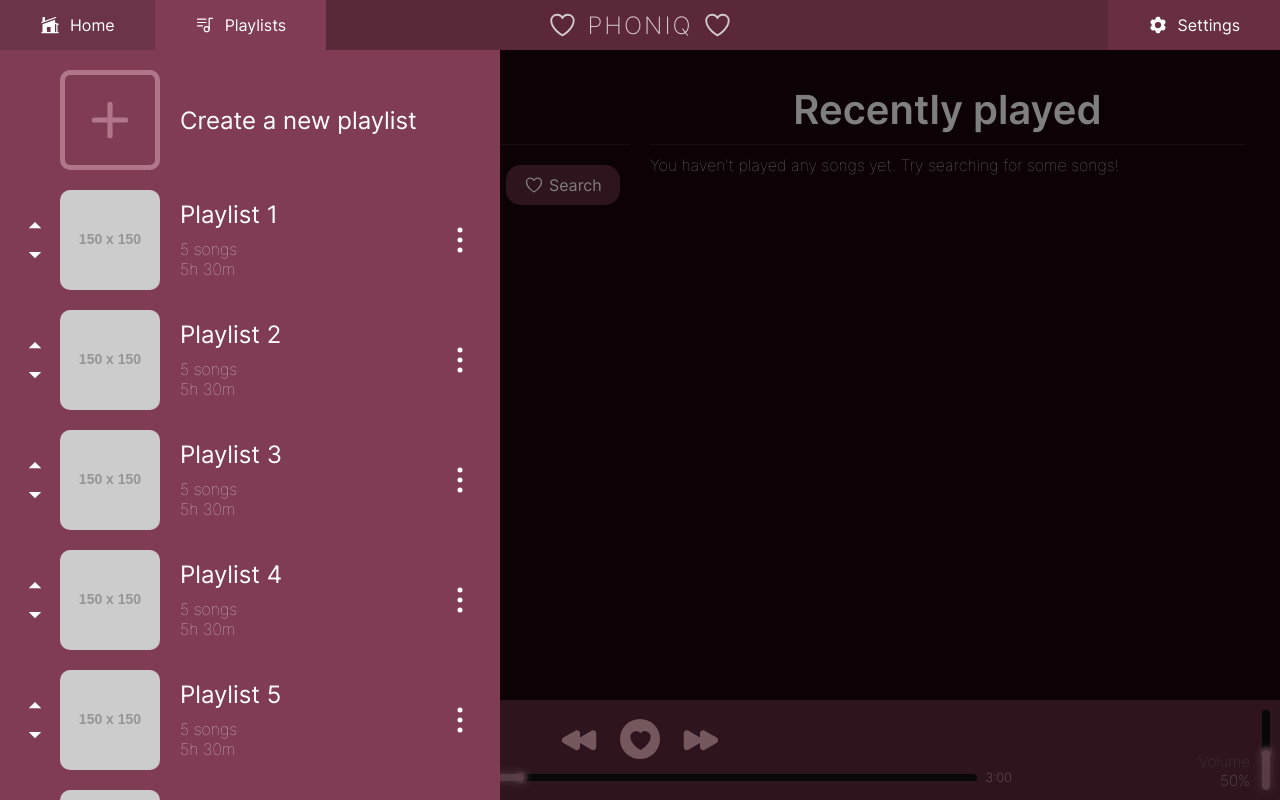
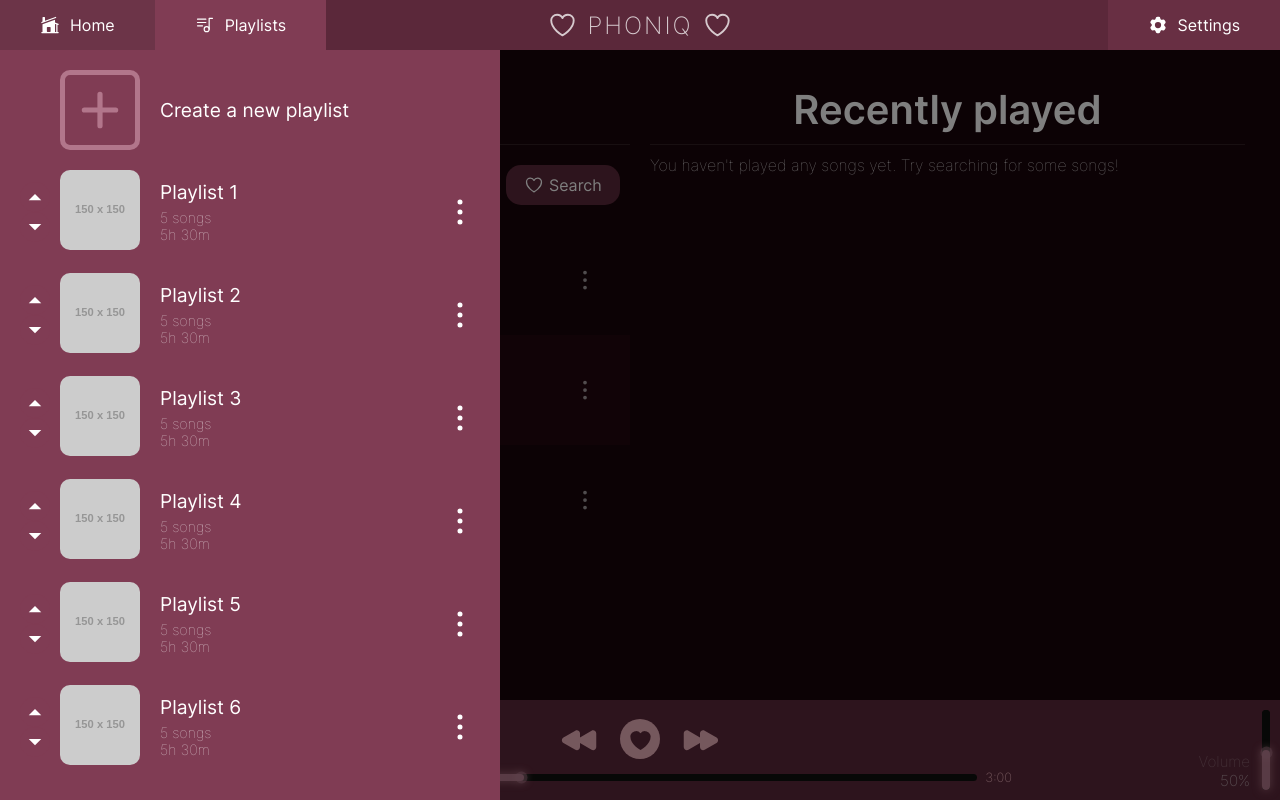
Before and after one commit to Cyclip/phoniq, a React (Vite) app: page / in a window 1280 px wide. Both pictures are taken after a click on the element "Playlists". Shown: the top 800 px of the page. Built offline with nearby package versions, Linux system fonts and the light colour scheme.

Commit message:
Adjust sizes

```diff
--- a/src/App.jsx
+++ b/src/App.jsx
@@ -44,6 +44,7 @@ function App() {
     const onPlaylistSelect = (playlist) => {
         return () => {
             console.log(playlist);
+            setPage("playlist");
         }
     }
 
--- a/src/PlaylistsSidebar.jsx
+++ b/src/PlaylistsSidebar.jsx
@@ -94,6 +94,17 @@ function PlaylistsSidebar(props) {
         }
     }
 
+    function handleItemClick(e) {
+        // make sure not pressing any buttons
+        /* TODO: fix this */
+        const cn = e.target.className;
+        if (cn === "playlist" || cn === "playlistInfo" || cn === "playlistImage") {
+            // select the playlist
+            props.onSelect(e.target.id);
+            props.onClose();
+        }
+    }
+
     return (
         <div className={
             "playlistsSidebar" +
@@ -122,10 +133,7 @@ function PlaylistsSidebar(props) {
                             return (
                                 <div className="playlistItem"
                                     key={index}
-                                    onClick={() => {
-                                        props.onSelect(playlist.id);
-                                        props.onClose();
-                                    }}
+                                    onClick={handleItemClick}
                                 >
                                     <div className="buttonContainer">
                                         <button className="playlistButton"
--- a/src/components/playlist.css
+++ b/src/components/playlist.css
@@ -1,3 +1,8 @@
+:root {
+    /* size */
+    --playlist-size: 80px;
+}
+
 .playlist {
     display: flex;
     justify-content: left;
@@ -6,8 +11,8 @@
 }
 
 .playlist img {
-    width: 100px;
-    height: 100px;
+    width: var(--playlist-size);
+    height: var(--playlist-size);
     object-fit: cover;
     border-radius: 10px;
     overflow: hidden;
@@ -26,12 +31,12 @@
 
 .playlist .playlistInfo h3 {
     font-weight: 400;
-    font-size: 1.5rem;
-    margin-bottom: 10px;
+    font-size: 1.2rem;
+    margin-bottom: 5px;
 }
 
 .playlist .playlistInfo p {
     opacity: 0.7;
-    font-size: 1rem;
+    font-size: 0.9rem;
     font-weight: 100;
 }
--- a/src/components/song.css
+++ b/src/components/song.css
@@ -1,3 +1,8 @@
+:root {
+    /* size */
+    --song-size: 80px;
+}
+
 .song {
     display: flex;
     align-items: center;
@@ -7,8 +12,8 @@
 }
 
 .song .songImage {
-    width: 125px;
-    height: 125px;
+    width: var(--song-size);
+    height: var(--song-size);
     border-radius: 20px;
     overflow: hidden;
     background-color: #D19EA7;
@@ -33,12 +38,12 @@
 
 .song .songInfo {
     width: 100%;
-    height: 125px;
+    height: var(--song-size);
     display: flex;
     align-items: left;
     justify-content: left;
     flex-direction: column;
-    padding: 10px 0;
+    padding: 5px 0;
     box-sizing: border-box;
 }
 
@@ -49,9 +54,8 @@
 .song .songInfo .songArtist {
     color: white;
     opacity: 0.6;
-    font-size: 1rem;
+    font-size: 0.8rem;
     font-weight: 100;
-    margin-bottom: 5px;
     text-transform: uppercase;
     letter-spacing: 2px;
     transition: 0.2s ease-in-out;
@@ -82,8 +86,8 @@
     top: 50%;
     left: 50%;
     transform: translate(-50%, -50%);
-    width: 80px;
-    height: 80px;
+    width: calc(var(--song-size) * 0.7);
+    height: calc(var(--song-size) * 0.7);
     border-radius: 50%;
     display: flex;
     align-items: center;
--- a/src/css/playlistsSidebar.css
+++ b/src/css/playlistsSidebar.css
@@ -80,13 +80,13 @@
 }
 
 .playlistItem.createNew .playlist .empty {
-    width: 100px;
-    height: 100px;
+    width: 80px;
+    height: 80px;
     object-fit: cover;
     border-radius: 10px;
     overflow: hidden;
     flex-shrink: 0;
-    padding: 20px;
+    padding: 10px;
     box-sizing: border-box;
     border: 5px solid #B2768B;
     transition: 0.2s ease;
--- a/src/pages/HomePage.jsx
+++ b/src/pages/HomePage.jsx
@@ -13,14 +13,31 @@ import {
 
 function HomePage() {
     const [songs, setSongs] = useState([
-        // {
-        //     title: "Song Title",
-        //     artist: "Artist Name",
-        //     image: "https://via.placeholder.com/150",
-        //     description: "Song description woohoo",
-        //     id: "song-id",
-        //     duration: "3:00",
-        // },
+        {
+            title: "Song Title",
+            artist: "Artist Name",
+            image: "https://via.placeholder.com/150",
+            description: "Song description woohoo",
+            id: "song-id",
+            duration: "3:00",
+        },
+        {
+            title: "Song Title",
+            artist: "Artist Name",
+            image: "https://via.placeholder.com/150",
+            description: "Song description woohoo",
+            id: "song-id",
+            duration: "3:00",
+        },
+        {
+            title: "Song Title",
+            artist: "Artist Name",
+            image: "https://via.placeholder.com/150",
+            description: "Song description woohoo",
+            id: "song-id",
+            duration: "3:00",
+        },
+
     ]);
 
     const [recentlyPlayed, setRecentlyPlayed] = useState([
```
